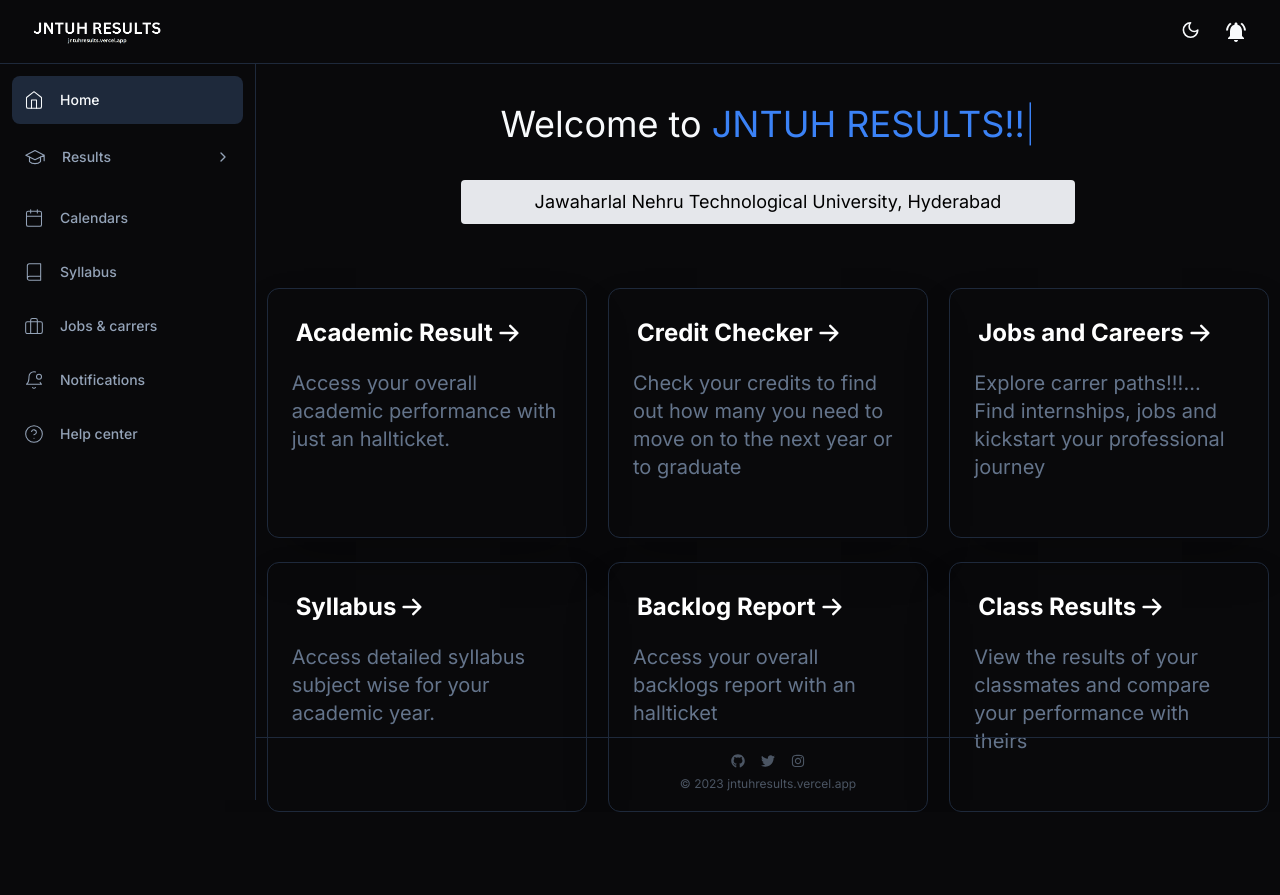
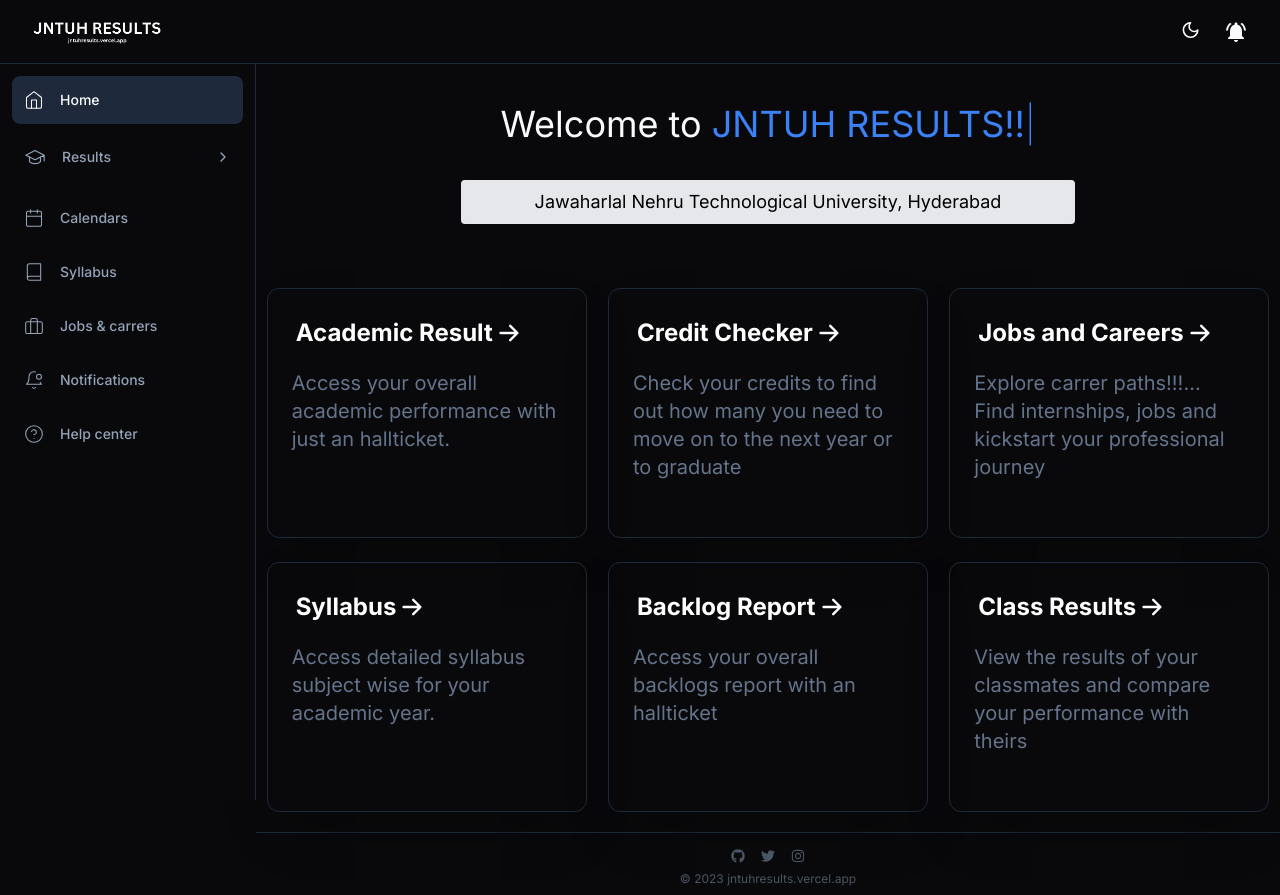
Before and after one commit to ThilakReddyy/JNTUHRESULTS-WEB, a Next.js app: page / in a window 1280 px wide. Before the commit the page ends 812 px from the top, so only its background shows below. Built offline with nearby package versions, Linux system fonts and the light colour scheme; a web font is replaced by a local one.

Commit message:
Fix: footer

```diff
--- a/app/(root)/page.tsx
+++ b/app/(root)/page.tsx
@@ -212,7 +212,7 @@ export default function Home() {
           </Link>
         </div>
       </div>
-      <div className="bottom-0  w-full lg:w-[calc(100vw-16rem)] lg:absolute  font-interer pt-[10px]">
+      <div className="bottom-0  w-full lg:w-[calc(100vw-16rem)]   font-interer pt-[20px]">
         <hr />
         <center>
           <div className="flex justify-center mt-4 text-sm text-gray-600">
```
